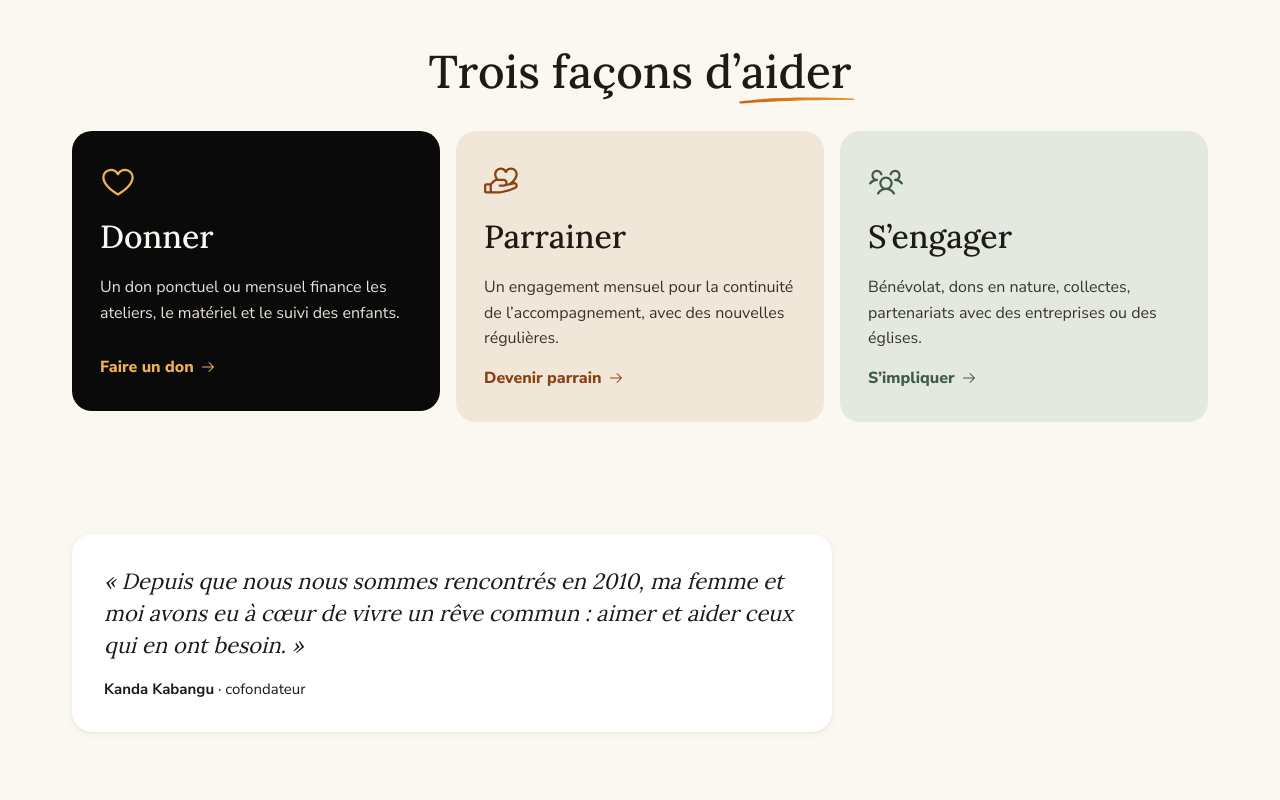
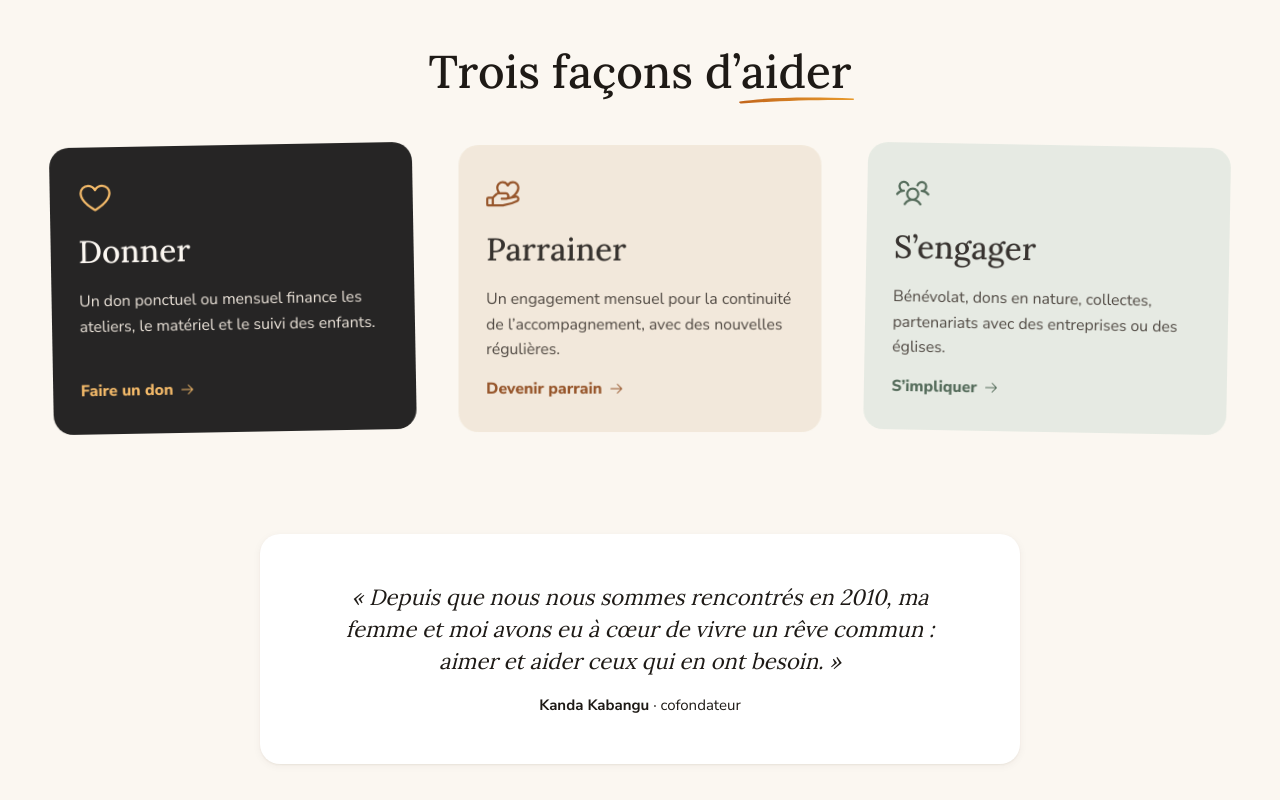
Before and after one commit to exaucemazunda817/one-love, a Next.js app: page / in a window 1280 px wide. Shown: the part 2800-3600 px from the top of the page. Built offline with nearby package versions, Linux system fonts and the light colour scheme; no server answers.

Commit message:
Accueil : « Trois façons d'aider » en éventail au défilement, citation du pasteur centrée
Co-Authored-By: Claude Opus 5.5 <noreply@anthropic.com>
Claude-Session: https://claude.ai/code/session_018oDSys2GZKMQ8TxUNRmtkL

```diff
--- /dev/null
+++ b/src/components/site/effects/ScrollFan.tsx
@@ -0,0 +1,75 @@
+'use client';
+
+import { Children, useEffect, useRef, type ReactNode } from 'react';
+
+// Cartes qui se déploient en éventail au fil du défilement : chacune part
+// décalée vers l'extérieur (selon sa place par rapport au centre de la
+// rangée), plus bas, légèrement pivotée et réduite, puis se pose à sa place
+// quand son haut atteint 55 % de la hauteur de l'écran. Lié à la position de
+// défilement (lue seulement, jamais pilotée — règle du site).
+//
+// Rendu serveur et « Réduire les animations » = cartes à leur place finale.
+// On mesure l'enveloppe (jamais transformée) et on transforme l'intérieur :
+// sinon la transformation fausserait la mesure suivante.
+export function ScrollFan({ children, className }: { children: ReactNode; className?: string }) {
+  const listRef = useRef<HTMLDivElement>(null);
+
+  useEffect(() => {
+    const list = listRef.current;
+    if (!list || window.matchMedia('(prefers-reduced-motion: reduce)').matches) return;
+
+    const slots = Array.from(list.children) as HTMLElement[];
+    const inners = slots.map((slot) => slot.firstElementChild as HTMLElement);
+    let frame = 0;
+
+    const update = () => {
+      frame = 0;
+      const vh = window.innerHeight;
+      const listRect = list.getBoundingClientRect();
+      const listCenter = listRect.left + listRect.width / 2;
+      slots.forEach((slot, i) => {
+        const r = slot.getBoundingClientRect();
+        const p = Math.min(1, Math.max(0, (vh - r.top) / (vh * 0.45)));
+        const k = 1 - p * p * (3 - 2 * p);
+        const dx = r.left + r.width / 2 - listCenter;
+        const side = Math.abs(dx) < 8 ? 0 : Math.sign(dx);
+        const inner = inners[i];
+        if (!inner) return;
+        inner.style.transform = k
+          ? `translate3d(${dx * 0.35 * k}px, ${70 * k}px, 0) rotate(${side * 6 * k}deg) scale(${1 - 0.08 * k})`
+          : '';
+        inner.style.opacity = k ? String(1 - 0.65 * k) : '';
+      });
+    };
+
+    const schedule = () => {
+      if (!frame) frame = requestAnimationFrame(update);
+    };
+
+    for (const inner of inners) if (inner) inner.style.willChange = 'transform, opacity';
+    update();
+    window.addEventListener('scroll', schedule, { passive: true });
+    window.addEventListener('resize', schedule, { passive: true });
+    return () => {
+      cancelAnimationFrame(frame);
+      window.removeEventListener('scroll', schedule);
+      window.removeEventListener('resize', schedule);
+      for (const inner of inners) {
+        if (!inner) continue;
+        inner.style.transform = '';
+        inner.style.opacity = '';
+        inner.style.willChange = '';
+      }
+    };
+  }, []);
+
+  return (
+    <div ref={listRef} className={className}>
+      {Children.map(children, (child) => (
+        <div>
+          <div className="h-full">{child}</div>
+        </div>
+      ))}
+    </div>
+  );
+}
--- a/src/components/site/pages/HomePage.tsx
+++ b/src/components/site/pages/HomePage.tsx
@@ -14,6 +14,7 @@ import { PartnersMarquee } from '@/components/site/PartnersMarquee';
 import { BrushWord, Eyebrow, h2Class } from '@/components/site/ui';
 import { localeHref, type Locale } from '@/lib/i18n';
 import { PathTimeline } from '@/components/site/effects/PathTimeline';
+import { ScrollFan } from '@/components/site/effects/ScrollFan';
 import { currentProject } from '@/lib/content';
 
 const text = {
@@ -327,21 +328,23 @@ export function HomePage({ locale }: { locale: Locale }) {
         </div>
       </section>
 
-      {/* Trois façons d'aider */}
-      <section className="mx-auto flex max-w-[1200px] flex-col gap-8 px-[clamp(20px,4vw,32px)] pt-[clamp(32px,5vw,56px)] pb-[clamp(64px,9vw,112px)]">
+      {/* Trois façons d'aider — overflow-x-clip (pas hidden) : les cartes
+          partent de l'extérieur pendant l'éventail sans créer de zone de
+          défilement horizontal ni de débordement de page. */}
+      <section className="overflow-x-clip">
+        <div className="mx-auto flex max-w-[1200px] flex-col gap-8 px-[clamp(20px,4vw,32px)] pt-[clamp(32px,5vw,56px)] pb-[clamp(64px,9vw,112px)]">
           <Reveal className="text-center">
             <h2 className={h2Class}>
               {t.waysTitlePre}
               <BrushWord>{t.waysTitleWord}</BrushWord>
             </h2>
           </Reveal>
-        <div className="grid grid-cols-[repeat(auto-fit,minmax(min(100%,300px),1fr))] gap-4">
-          {t.ways.map((w, i) => {
+          <ScrollFan className="grid grid-cols-[repeat(auto-fit,minmax(min(100%,300px),1fr))] gap-4">
+            {t.ways.map((w) => {
               const Icon = w.icon;
-            const cls = `flex min-h-[280px] flex-col gap-3.5 rounded-card ${w.bg} ${w.fg} px-7 py-8 no-underline transition-transform hover:-translate-y-[3px] hover:${w.fg}`;
+              const cls = `flex h-full min-h-[280px] flex-col gap-3.5 rounded-card ${w.bg} ${w.fg} px-7 py-8 no-underline transition-transform hover:-translate-y-[3px] hover:${w.fg}`;
               return (
-              <Reveal key={w.t} delay={i * 90}>
-                <Link href={href(w.href)} className={cls}>
+                <Link key={w.t} href={href(w.href)} className={cls}>
                   <Icon size={36} className={w.ic} aria-hidden />
                   <h3 className="m-0 font-serif text-[32px] font-medium">{w.t}</h3>
                   <p className={`m-0 flex-1 text-[16px] leading-[1.6] ${w.fg2}`}>{w.d}</p>
@@ -350,9 +353,9 @@ export function HomePage({ locale }: { locale: Locale }) {
                     <ArrowRightIcon aria-hidden />
                   </span>
                 </Link>
-              </Reveal>
               );
             })}
+          </ScrollFan>
         </div>
       </section>
 
@@ -360,7 +363,7 @@ export function HomePage({ locale }: { locale: Locale }) {
       <section className="mx-auto max-w-[1200px] px-[clamp(20px,4vw,32px)] pb-[clamp(40px,6vw,72px)]">
         {t.testimonials.map((f, i) => (
           <Reveal key={f.name} delay={i * 90}>
-            <figure className="m-0 flex max-w-[760px] flex-col gap-4 rounded-card bg-white p-8 shadow-ol-sm">
+            <figure className="mx-auto my-0 flex max-w-[760px] flex-col items-center gap-4 rounded-card bg-white p-8 text-center shadow-ol-sm dk:px-14 dk:py-12">
               <blockquote className="m-0 font-serif text-[22px] italic leading-[1.45]">{f.q}</blockquote>
               <figcaption className="text-[15px]">
                 <b>{f.name}</b> · {f.role}
```
Also changed, not shown: 1 other file (tests, documents, lock files or other folders). Lines whose indentation alone changed are shown as unchanged.
